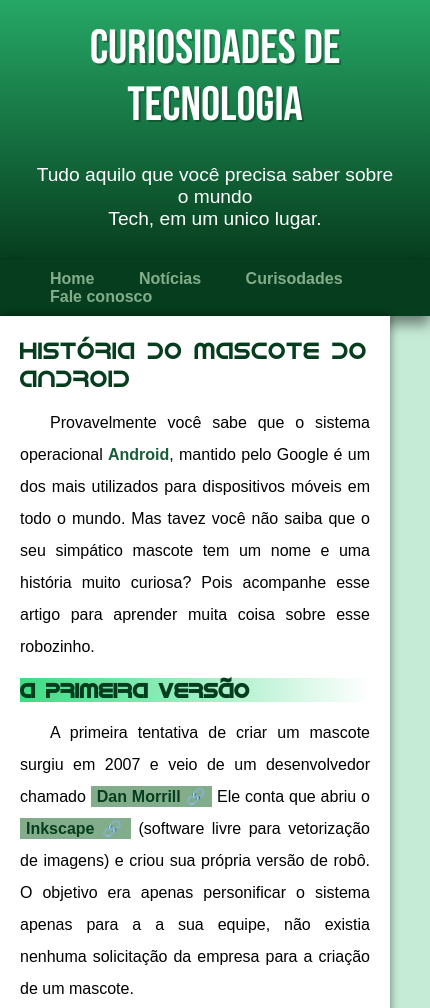
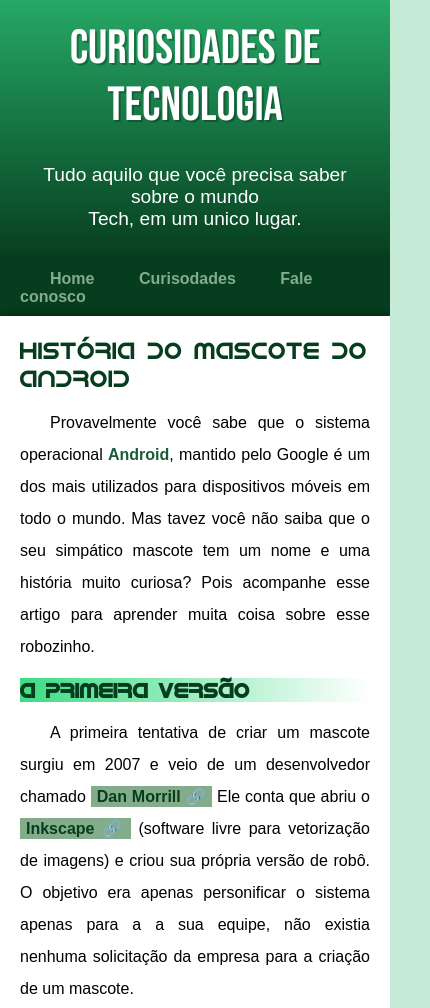
Before and after one commit to ogeorgecarlos/android_history, a plain HTML site: page index.html in a window 390 px wide. Shown: the top 1008 px of the page, 430 px wide, since content can reach past the window. Drawn offline with Linux system fonts and the light colour scheme.

Commit message:
responsive adjust

```diff
--- a/Style/style.css
+++ b/Style/style.css
@@ -28,6 +28,7 @@
 body{
     background-color: var(--cor0);
     font-family: var(--fonte-padrao);
+    min-width: 200px;
 }
 
 header{
@@ -35,7 +36,8 @@ header{
     display: flex;
     flex-direction: column;
     min-height: 130px;
-    width: 100%;
+    max-width: 100%;
+    min-width: 200px;
     padding:20px;
     text-align: center;
     margin: auto;
@@ -67,7 +69,8 @@ nav{
     padding:20px;
     padding-top:10px;
     padding-bottom:10px;
-    width: 100%;
+    max-width: 100%;
+    min-width: 200px;
 }
 
 nav > a{
@@ -88,7 +91,7 @@ nav > a:hover{
 main{
     background-color: white;
     max-width: 1000px;
-    min-width: 300px;
+    min-width: 200px;
     margin: auto;
     margin-bottom: 30px;
     padding: 20px;
--- a/index.html
+++ b/index.html
@@ -17,7 +17,6 @@
     </header>
     <nav>
         <a href="#">Home</a>
-        <a href="#">Notícias</a>
         <a href="#">Curisodades</a>
         <a href="#">Fale conosco</a>
     </nav>
```
